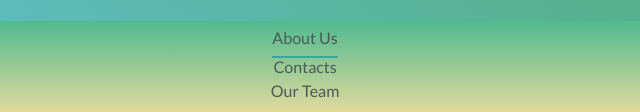
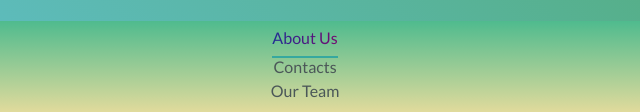
Before and after one commit to AlenaKotikova/AlenaKotikova.github.io, a plain HTML site: page index.html in a window 1280 px wide. In both pictures the pointer is over the link "About Us". Shown: the part 1480-1592 px from the top of the page, 335-975 px from the left. Drawn offline with nearby package versions, Linux system fonts and the light colour scheme.

Commit message:
Add footer.css

```diff
--- a/source/styles/foolerstyle.css
+++ b/source/styles/foolerstyle.css
@@ -14,14 +14,19 @@ footer,
 .footer-link a:hover {
     background-image: linear-gradient(
         to right,
-        #212c94);
+        #212c94,
+        #750a70 50%,
+        #b93c0a 50%);
 
     background-size: 200% 100%;
     background-position: -100%;
     display: inline-block;
     padding: 5px 0;
     position: relative;
-    }
+    -webkit-background-clip: text;
+    -webkit-text-fill-color: transparent;
+    transition: all 0.5s ease-in-out;
+}
 
 .footer-link a:before {
     content: '';
```
